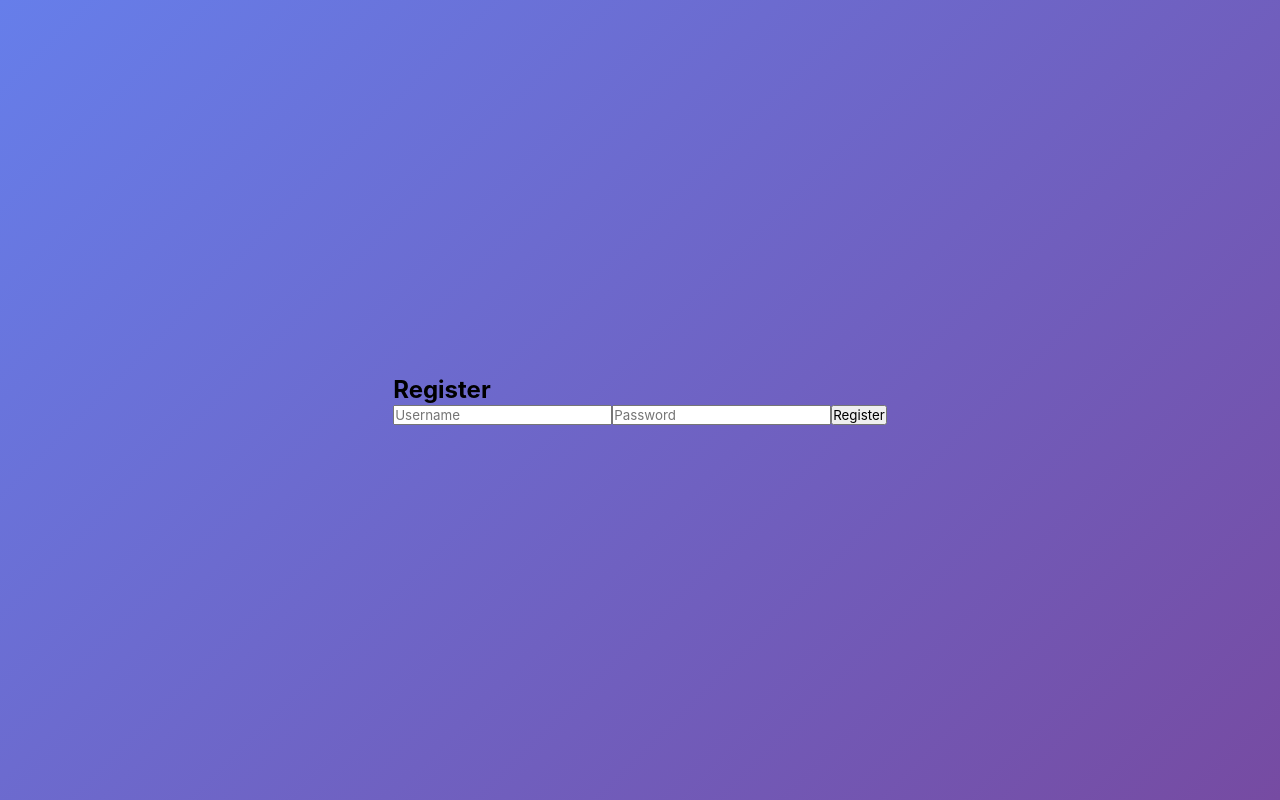
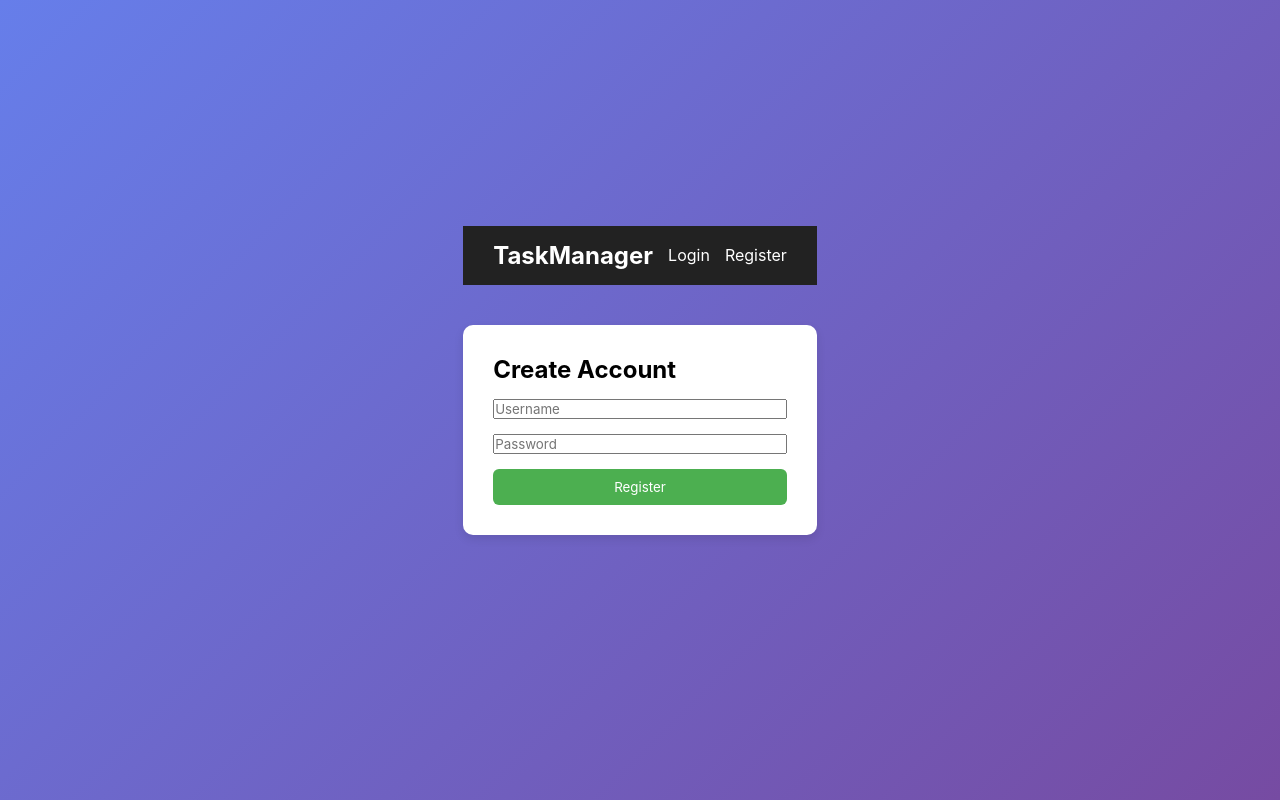
Before and after one commit to Mekonnen44/javascript-mini-projects, a React (Create React App) app in the folder react-todo-app/: page /register in a window 1280 px wide. Built offline with nearby package versions, Linux system fonts and the light colour scheme.

Commit message:
Add layout, navbar, improved authentication UI and better UX

```diff
--- a/react-todo-app/src/App.css
+++ b/react-todo-app/src/App.css
@@ -277,6 +277,62 @@ body {
   opacity: 0.8;
 }
 
+.navbar {
+  background: #222;
+  color: white;
+  padding: 15px 30px;
+
+  display: flex;
+  justify-content: space-between;
+  align-items: center;
+}
+
+.logo {
+  margin: 0;
+}
+
+.navbar a {
+  color: white;
+  margin-left: 15px;
+  text-decoration: none;
+}
+
+.container {
+  max-width: 600px;
+  margin: 40px auto;
+}
+
+.auth-card {
+  background: white;
+  padding: 30px;
+  border-radius: 10px;
+  box-shadow: 0 4px 10px rgba(0,0,0,0.1);
+
+  display: flex;
+  flex-direction: column;
+  gap: 15px;
+}
+
+.primary-btn {
+  background: #4CAF50;
+  color: white;
+  border: none;
+  padding: 10px;
+  border-radius: 6px;
+  cursor: pointer;
+}
+
+.primary-btn:hover {
+  background: #3e8e41;
+}
+
+.nav-btn {
+  background: #ff4d4f;
+  color: white;
+  border: none;
+  padding: 6px 12px;
+  cursor: pointer;
+}
 /* ---------------- SCROLLBAR ---------------- */
 
 .todo-list::-webkit-scrollbar {
--- a/react-todo-app/src/App.js
+++ b/react-todo-app/src/App.js
@@ -4,11 +4,14 @@ import Login from "./pages/Login";
 import Register from "./pages/Register";
 import TodoPage from "./pages/TodoPage";
 import ProtectedRoute from "./components/ProtectedRoute";
+import Layout from "./components/Layout";
 
 function App() {
   return (
     <BrowserRouter>
+      <Layout>
         <Routes>
+
           <Route path="/login" element={<Login />} />
 
           <Route path="/register" element={<Register />} />
@@ -21,7 +24,9 @@ function App() {
               </ProtectedRoute>
             }
           />
+
         </Routes>
+      </Layout>
     </BrowserRouter>
   );
 }
--- /dev/null
+++ b/react-todo-app/src/components/Layout.jsx
@@ -0,0 +1,40 @@
+import { Link, useNavigate } from "react-router-dom";
+import { removeToken, isAuthenticated } from "../utils/auth";
+
+function Layout({ children }) {
+  const navigate = useNavigate();
+
+  const logout = () => {
+    removeToken();
+    navigate("/login");
+  };
+
+  return (
+    <div>
+
+      <nav className="navbar">
+        <h2 className="logo">TaskManager</h2>
+
+        <div>
+          {isAuthenticated() ? (
+            <button className="nav-btn" onClick={logout}>
+              Logout
+            </button>
+          ) : (
+            <>
+              <Link to="/login">Login</Link>
+              <Link to="/register">Register</Link>
+            </>
+          )}
+        </div>
+      </nav>
+
+      <main className="container">
+        {children}
+      </main>
+
+    </div>
+  );
+}
+
+export default Layout;
--- a/react-todo-app/src/pages/Login.jsx
+++ b/react-todo-app/src/pages/Login.jsx
@@ -21,7 +21,7 @@ function Login() {
   };
 
   return (
-    <div>
+    <div className="auth-card">
       <h2>Login</h2>
 
       <input
@@ -35,7 +35,9 @@ function Login() {
         onChange={(e) => setPassword(e.target.value)}
       />
 
-      <button onClick={handleLogin}>Login</button>
+      <button className="primary-btn" onClick={handleLogin}>
+        Login
+      </button>
     </div>
   );
 }
--- a/react-todo-app/src/pages/Register.jsx
+++ b/react-todo-app/src/pages/Register.jsx
@@ -21,8 +21,8 @@ function Register() {
   };
 
   return (
-    <div>
-      <h2>Register</h2>
+    <div className="auth-card">
+      <h2>Create Account</h2>
 
       <input
         placeholder="Username"
@@ -35,7 +35,9 @@ function Register() {
         onChange={(e) => setPassword(e.target.value)}
       />
 
-      <button onClick={handleRegister}>Register</button>
+      <button className="primary-btn" onClick={handleRegister}>
+        Register
+      </button>
     </div>
   );
 }
--- a/react-todo-app/src/pages/TodoPage.jsx
+++ b/react-todo-app/src/pages/TodoPage.jsx
@@ -5,12 +5,7 @@ import "./../App.css";
 import TodoInput from "../components/TodoInput";
 import TodoList from "../components/TodoList";
 
-import {
-  getTodos,
-  createTodo,
-  updateTodo,
-  deleteTodo,
-} from "../api/todoApi";
+import { getTodos, createTodo, updateTodo, deleteTodo } from "../api/todoApi";
 
 import { removeToken } from "../utils/auth";
 
@@ -64,9 +59,7 @@ function TodoPage() {
         completed: !task.completed,
       });
 
-      setTodos((prev) =>
-        prev.map((t) => (t.id === task.id ? res.data : t))
-      );
+      setTodos((prev) => prev.map((t) => (t.id === task.id ? res.data : t)));
     } catch {
       setError("Failed to update task.");
     }
@@ -78,9 +71,7 @@ function TodoPage() {
       setError(null);
       const res = await updateTodo(id, data);
 
-      setTodos((prev) =>
-        prev.map((t) => (t.id === id ? res.data : t))
-      );
+      setTodos((prev) => prev.map((t) => (t.id === id ? res.data : t)));
     } catch {
       setError("Failed to edit task.");
     }
@@ -107,14 +98,10 @@ function TodoPage() {
       const incomplete = todos.filter((t) => !t.completed);
 
       await Promise.all(
-        incomplete.map((t) =>
-          updateTodo(t.id, { completed: true })
-        )
+        incomplete.map((t) => updateTodo(t.id, { completed: true })),
       );
 
-      setTodos((prev) =>
-        prev.map((t) => ({ ...t, completed: true }))
-      );
+      setTodos((prev) => prev.map((t) => ({ ...t, completed: true })));
     } catch {
       setError("Failed to mark all complete.");
     } finally {
@@ -130,9 +117,7 @@ function TodoPage() {
 
       const completed = todos.filter((t) => t.completed);
 
-      await Promise.all(
-        completed.map((t) => deleteTodo(t.id))
-      );
+      await Promise.all(completed.map((t) => deleteTodo(t.id)));
 
       setTodos((prev) => prev.filter((t) => !t.completed));
     } catch {
@@ -157,8 +142,13 @@ function TodoPage() {
     });
   }, [todos, filter]);
 
-  if (loading) return <p className="status">Loading tasks...</p>;
-
+  if (loading) {
+    return (
+      <div className="status">
+        <p>Loading tasks...</p>
+      </div>
+    );
+  }
   return (
     <div className="app">
       <div className="card">
@@ -196,17 +186,11 @@ function TodoPage() {
           </button>
         </div>
 
-        <button
-          onClick={markAllComplete}
-          disabled={actionLoading}
-        >
+        <button onClick={markAllComplete} disabled={actionLoading}>
           Mark All Complete
         </button>
 
-        <button
-          onClick={clearCompleted}
-          disabled={actionLoading}
-        >
+        <button onClick={clearCompleted} disabled={actionLoading}>
           Clear Completed
         </button>
 
```
Lines whose indentation alone changed are shown as unchanged.
